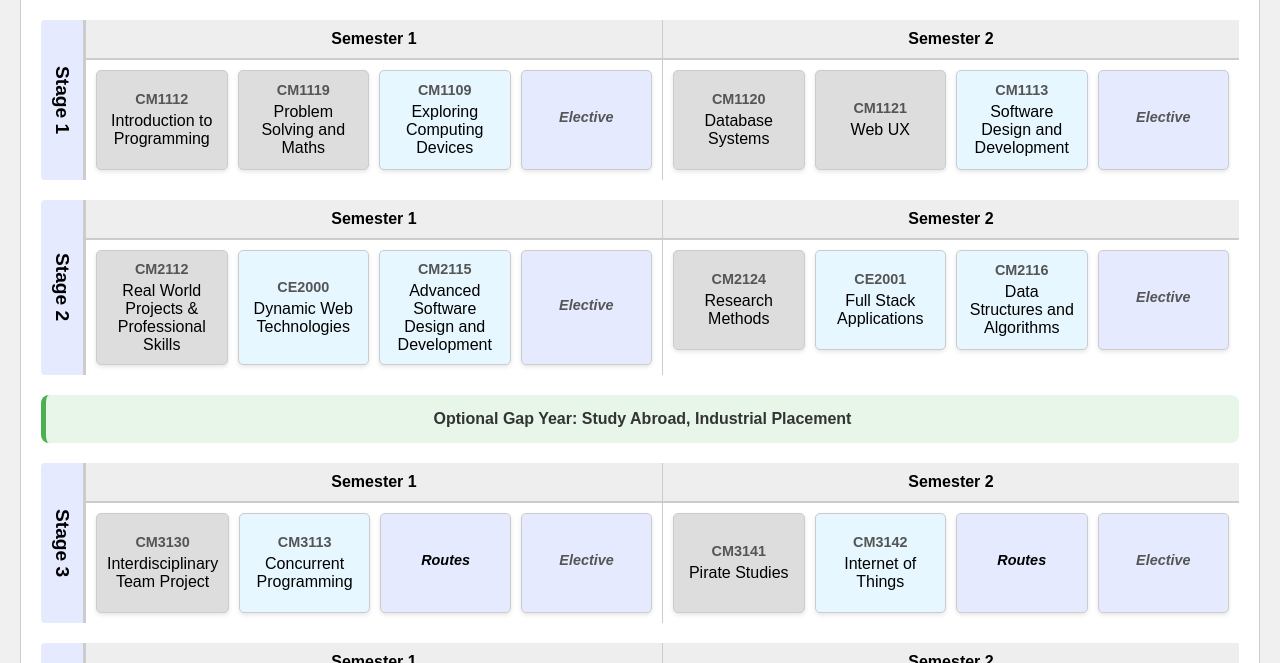
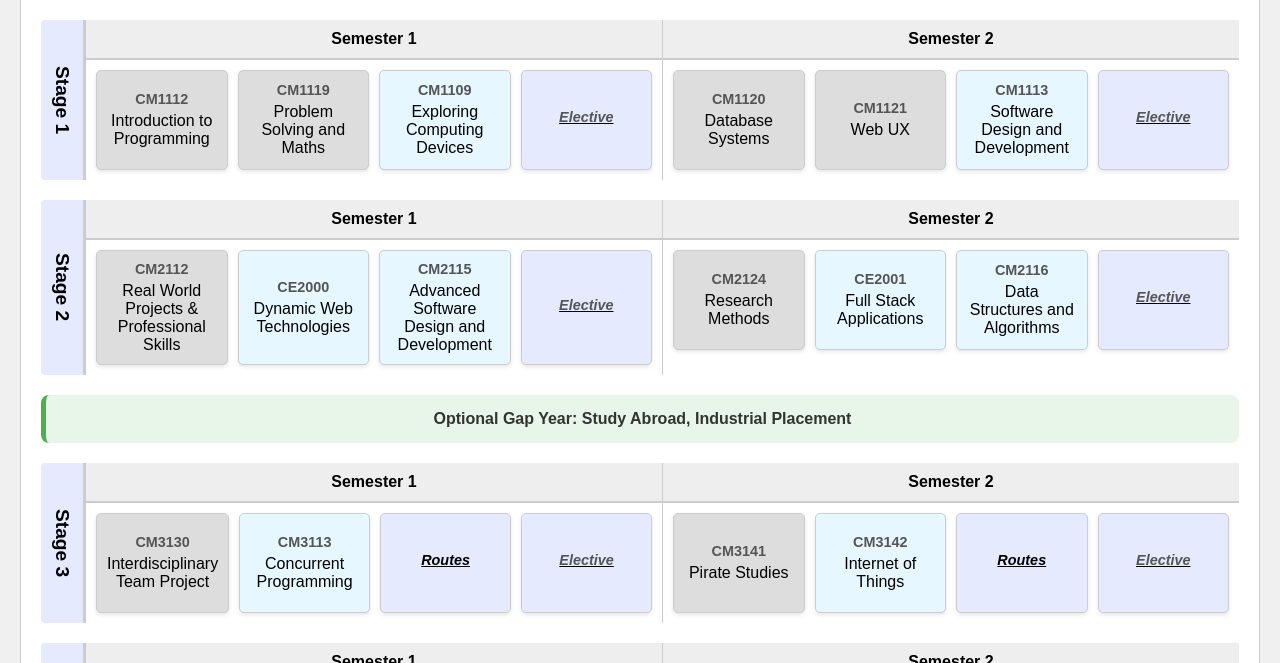
Before and after one commit to mzarb/socet-courses, a React (Create React App) app: page / in a window 1280 px wide. Shown: the part 197-860 px from the top of the page. Built offline with nearby package versions, Linux system fonts and the light colour scheme.

Commit message:
stylesheet updates

```diff
--- a/src/styles.css
+++ b/src/styles.css
@@ -148,6 +148,7 @@
   /* background-color: #f7e1b5; /* Beige */
   background-color: #E6EAFF; /* RGU purple */
   font-style: italic;
+  text-decoration: underline;
   border: 1px solid #ccc;
   border-top: none;
   border-radius: 0 0 5px 5px;
@@ -198,12 +199,15 @@
   /* background-color: #f7e1b5; /* Beige */
   background-color: #E6EAFF; /* RGU purple */
   font-style: italic;
+
+  text-decoration: underline;
 }
 
 /* This rule is for route choice modules */
 .module-box.route-choice {
   background-color: #E6EAFF; /* RGU purple */
   font-style: italic;
+  text-decoration: underline;
 }
 
 /* Ensure text inside route choice modules is white */
```
